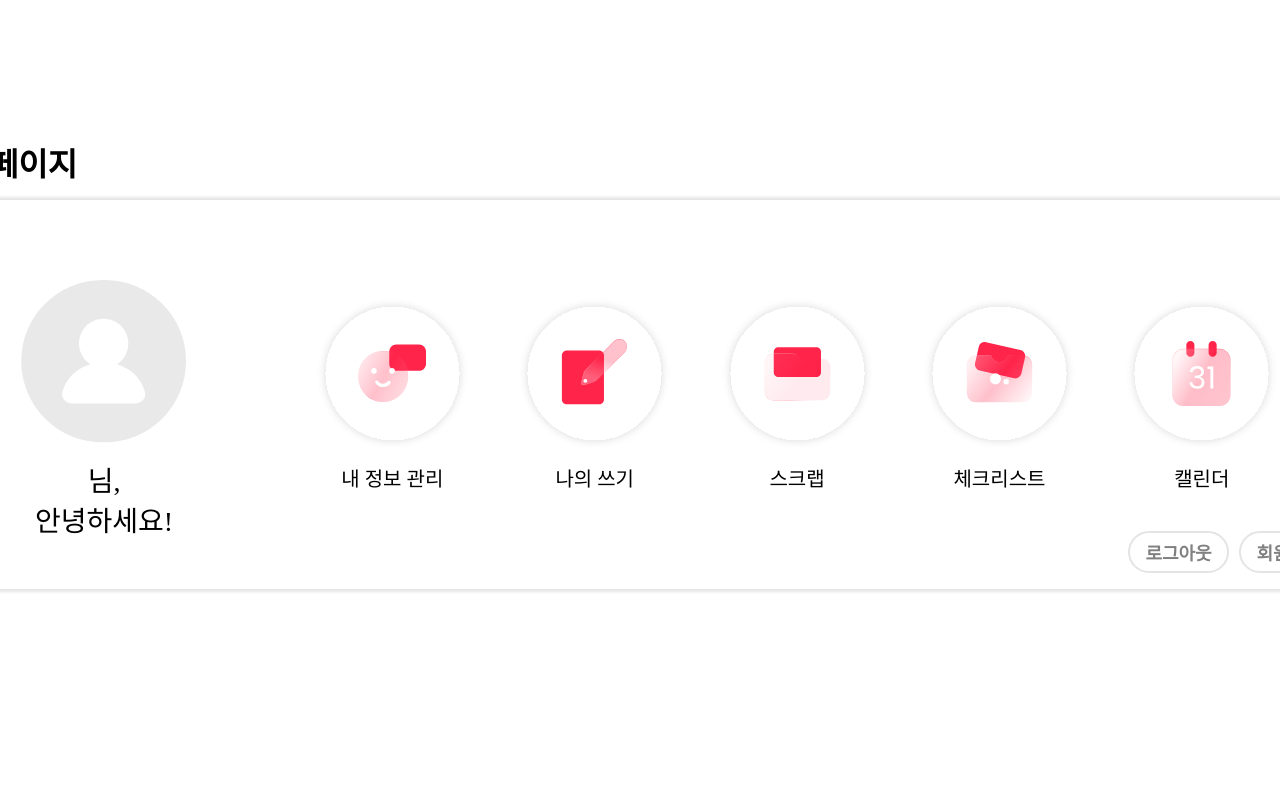
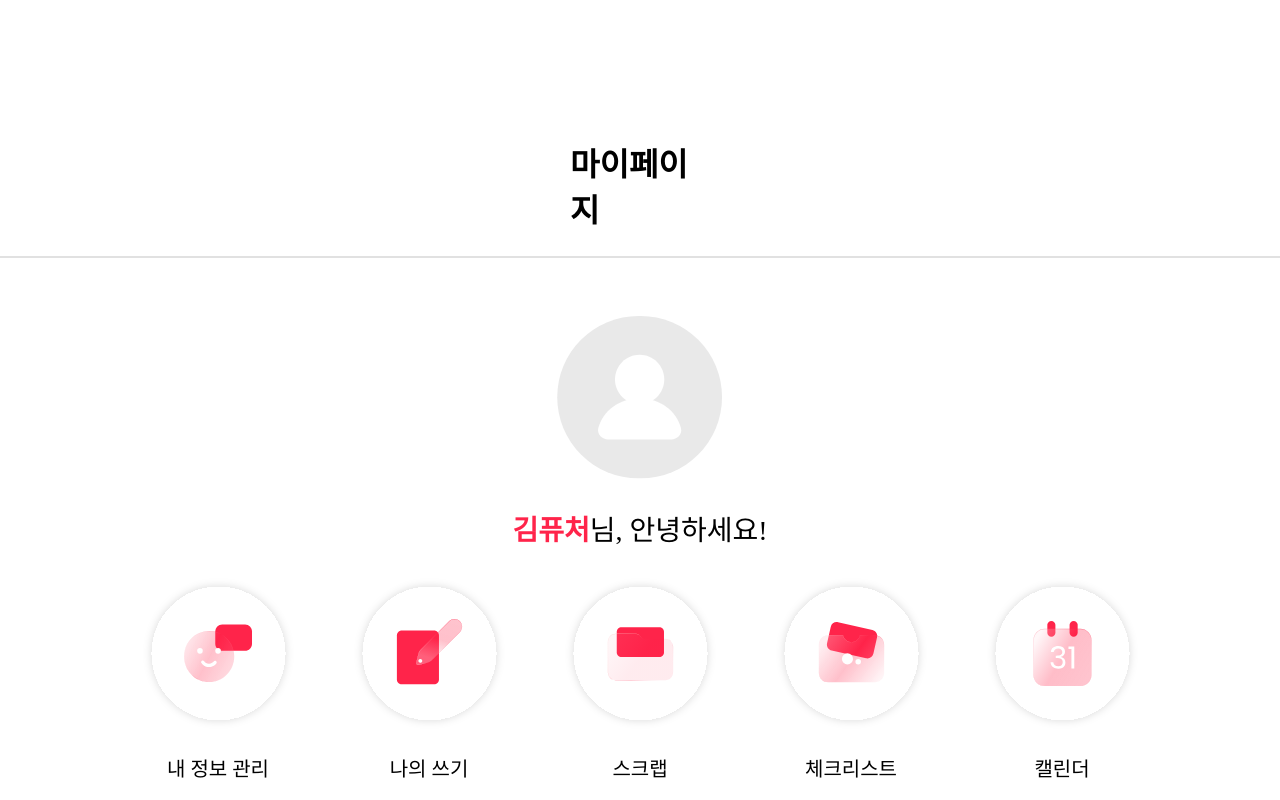
Before and after one commit to to-ex/Frontend, a React (Create React App) app: page /mypage in a window 1280 px wide. Shown: the top 800 px of the page. Built offline with nearby package versions, Linux system fonts and the light colour scheme; no server answers.

Commit message:
Feat: 디자인 최신 버전으로 수정

```diff
--- a/src/pages/MyPage.jsx
+++ b/src/pages/MyPage.jsx
@@ -1,6 +1,6 @@
 import React, { useState, useEffect } from 'react';
+import styled from 'styled-components';
 import axios from 'axios';
-import styled from 'styled-components';
 import Modal from '../components/Modal';
 import ConfirmModal from '../components/ConfirmModal';
 import { Link } from 'react-router-dom';
@@ -28,41 +28,37 @@ const PageHeader = styled.div`
   color: black;
   font-weight: bold;
   text-align: left;
-  width: 1420px;
-  margin-bottom: 15px;
+  width: 140px;
+  margin-bottom: 25px;
 `;
 
 const MyPageContainer = styled.div`
-  position: relative;
   display: flex;
-  flex-direction: row;
+  flex-direction: column;
   align-items: center;
   justify-content: center;
-  padding: 5px;
-  gap: 10px;
   background: #FFF;
-  box-shadow: 0px 0px 3px 3px rgba(0,0,0,0.1);
   border-radius: 10px;
-  width: 1426px;
-  height: 379px;
+  width: 1400px;
+  height: 687px;
+  position: relative;
+  margin-bottom: 70px;
+  border: 2px solid #E1E1E1;
 `;
 
 const UserGreeting = styled.div`
-  flex: 0.7;
-  margin-bottom: 0;
-  background-color: white;
   display: flex;
   flex-direction: column;
   align-items: center;
-  margin-top: 30px;
+  margin-bottom: 30px;
+  margin-top: -55px;
 `;
 
 const IconGrid = styled.div`
-  flex: 2.0;
   display: grid;
   grid-template-columns: repeat(5, 1fr);
-  gap: 0px;
-  margin-right: 50px;
+  gap: 60px;
+  margin-bottom: 50px;
 `;
 
 const Card = styled.div`
@@ -76,7 +72,7 @@ const Card = styled.div`
 const createStyledIcon = (SvgComponent) => styled(SvgComponent)`
   width: 151px;
   height: 151px;
-  margin-bottom: 10px;
+  margin-bottom: 20px;
 `;
 
 const StyledPerson1 = createStyledIcon(Person1);
@@ -90,22 +86,17 @@ const UserName = styled.span`
   color: #ff244a;
   font-weight: bold;
   font-size: 28px;
-  margin-top: 6px;
-`
+  margin-top: 8px;
+`;
 
 const NameSuffix = styled.span`
-  margin-top: 6px;
+  margin-top: 8px;
   font-size: 28px;
 `;
 
 const GreetingContainer = styled.div`
   display: flex;
   align-items: center;
-`;
-
-const AdditionalGreeting = styled.div`
-  text-align: center;
-  font-size: 28px;
 `;
 
 const ItemTitle = styled.span`
@@ -116,18 +107,20 @@ const ItemTitle = styled.span`
 `;
 
 const AccountActions = styled.div`
+  display: flex;
+  justify-content: center;
+  gap: 15px;
   position: absolute;
-  bottom: 16px;
-  right: 18px;
-  display: flex;
-  gap: 10px;
+  bottom: 45px;
 `;
 
 const ActionButton = styled.button`
   width: 101px;
   height: 42px;
   background-color: #fff;
-  border: 2px solid #E4E4E4;
+  //border: 2px solid #E4E4E4;
+  border: none;
+  box-shadow: 0px 0px 2px 2px rgba(0,0,0,0.1);
   border-radius: 50px;
   cursor: pointer;
   color: gray;
@@ -148,7 +141,8 @@ const iconMapping = {
 };
 
 function MyPage() {
-  const [userInfo, setUserInfo] = useState({ userId: '', username: '', email: '' });
+  const [userInfo] = useState({ name: '김퓨처' });
+  // const [userInfo, setUserInfo] = useState({ userId: '', name: '', email: '' });
   const [modalVisible, setModalVisible] = useState(false);
   const [modalContent, setModalContent] = useState('');
   const [confirmModalVisible, setConfirmModalVisible] = useState(false);
@@ -166,18 +160,25 @@ function MyPage() {
     { id: 5, title: '캘린더', icon: 'calendar', path: null }
   ]);
 
-  useEffect(() => {
-    const fetchUserInfo = async () => {
-      try {
-        const response = await axios.get('/api/v1/mypage');
-        setUserInfo(response.data);
-      } catch (error) {
-        console.error('Failed to fetch user info', error);
-      }
-    };
+  // useEffect(() => {
+  //   const apiUrl = 'http://localhost:8080';
+  //   const endpoint = '/user/mypage';
 
-    fetchUserInfo();
-  }, []);
+  //   const token = localStorage.getItem('accessToken');
+  //   axios.get(apiUrl + endpoint, {
+  //     headers: {
+  //       Authorization: `Bearer ${token}`
+  //     }
+  //   })
+  //   .then(res => {
+  //     setUserInfo(res.data);
+  //     console.log(res.data);
+  //   })
+  //   .catch(err => {
+  //     console.error('Failed to fetch user info:', err);
+  //     alert(err.response?.data?.message || 'Failed to fetch user info');
+  //   });
+  // }, []);
 
   const handleLogoutClick = () => {
     setModalContent('로그아웃 하시겠습니까?');
@@ -208,6 +209,7 @@ function MyPage() {
   };
 
   const confirmDeletion = () => {
+    console.log("User Deletion");
     setModalVisible(false);
     setConfirmModalVisible(true);
   };
@@ -223,12 +225,10 @@ return (
         <UserGreeting>
           <StyledPerson1 style={{ width: '165.64px', height: '163.17px'}}/>
           <GreetingContainer>
-          <UserName>{userInfo.username}</UserName>
-          <NameSuffix>님,</NameSuffix>
+            <UserName>{userInfo.name}</UserName>
+            <NameSuffix>님, 안녕하세요!</NameSuffix>
           </GreetingContainer>
-        <AdditionalGreeting>안녕하세요!</AdditionalGreeting>
         </UserGreeting>
-
         <IconGrid>
           {items.map(item => (
             <Card key={item.id}>
@@ -250,7 +250,6 @@ return (
         <ActionButton onClick={handleLogoutClick}>로그아웃</ActionButton>
         <ActionButton onClick={handleDeleteClick}>회원탈퇴</ActionButton>
       </AccountActions>
-    </MyPageContainer>
       {modalVisible && (
         <Modal
           msg={modalContent}
@@ -261,17 +260,18 @@ return (
         />
       )}
       {confirmModalVisible && (
+        <>
           <ConfirmModal
             msg="로그아웃 되었어요"
             onConfirm={handleCloseConfirmModal}
           />
-    )}
-    {confirmModalVisible && (
           <ConfirmModal
             msg="회원탈퇴 처리가 완료되었어요"
             onConfirm={handleCloseConfirmModal}
           />
+        </>
       )}
+      </MyPageContainer>
     </PageWrapper>
   );
 }
```
Lines whose indentation alone changed are shown as unchanged.
